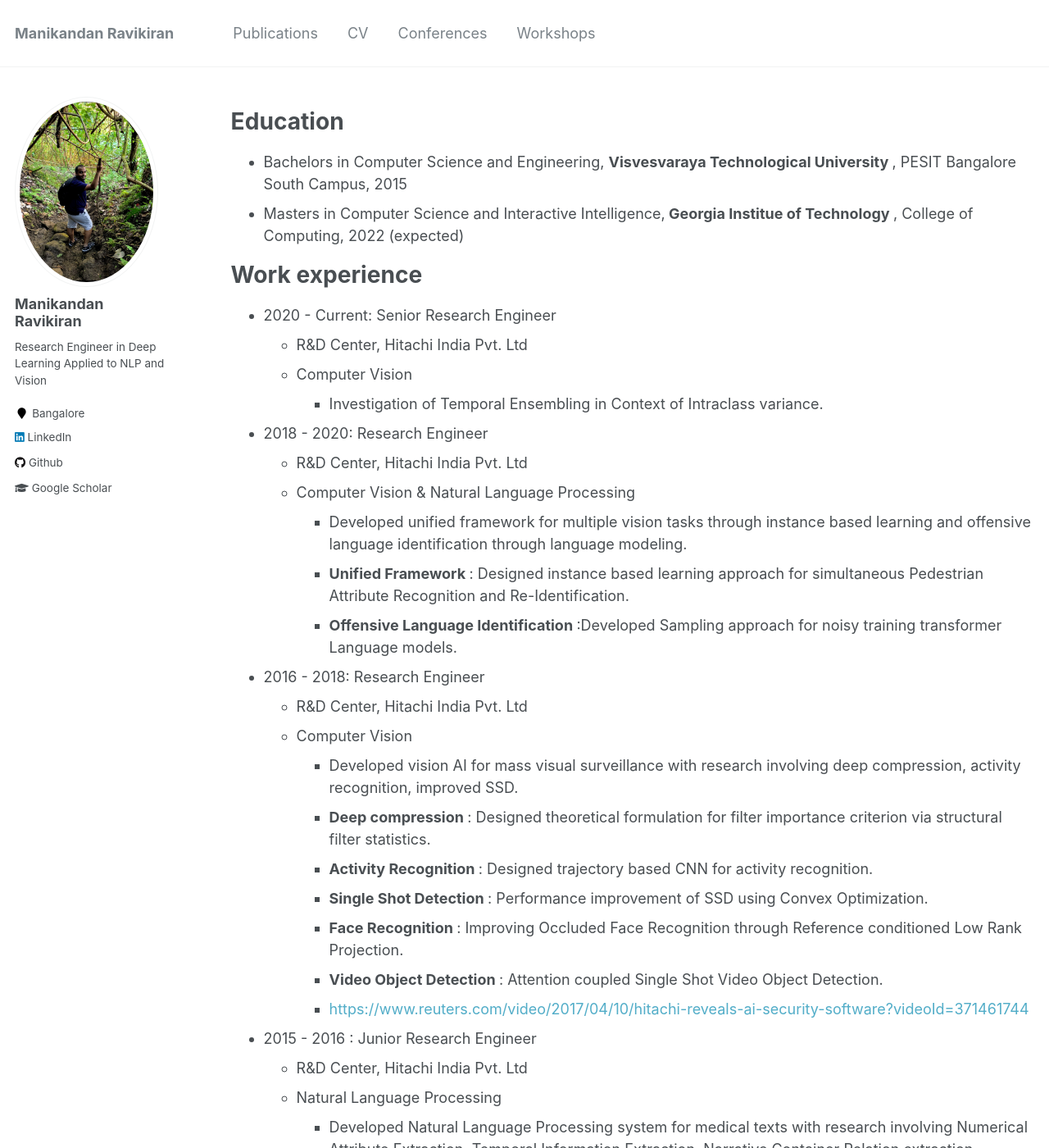
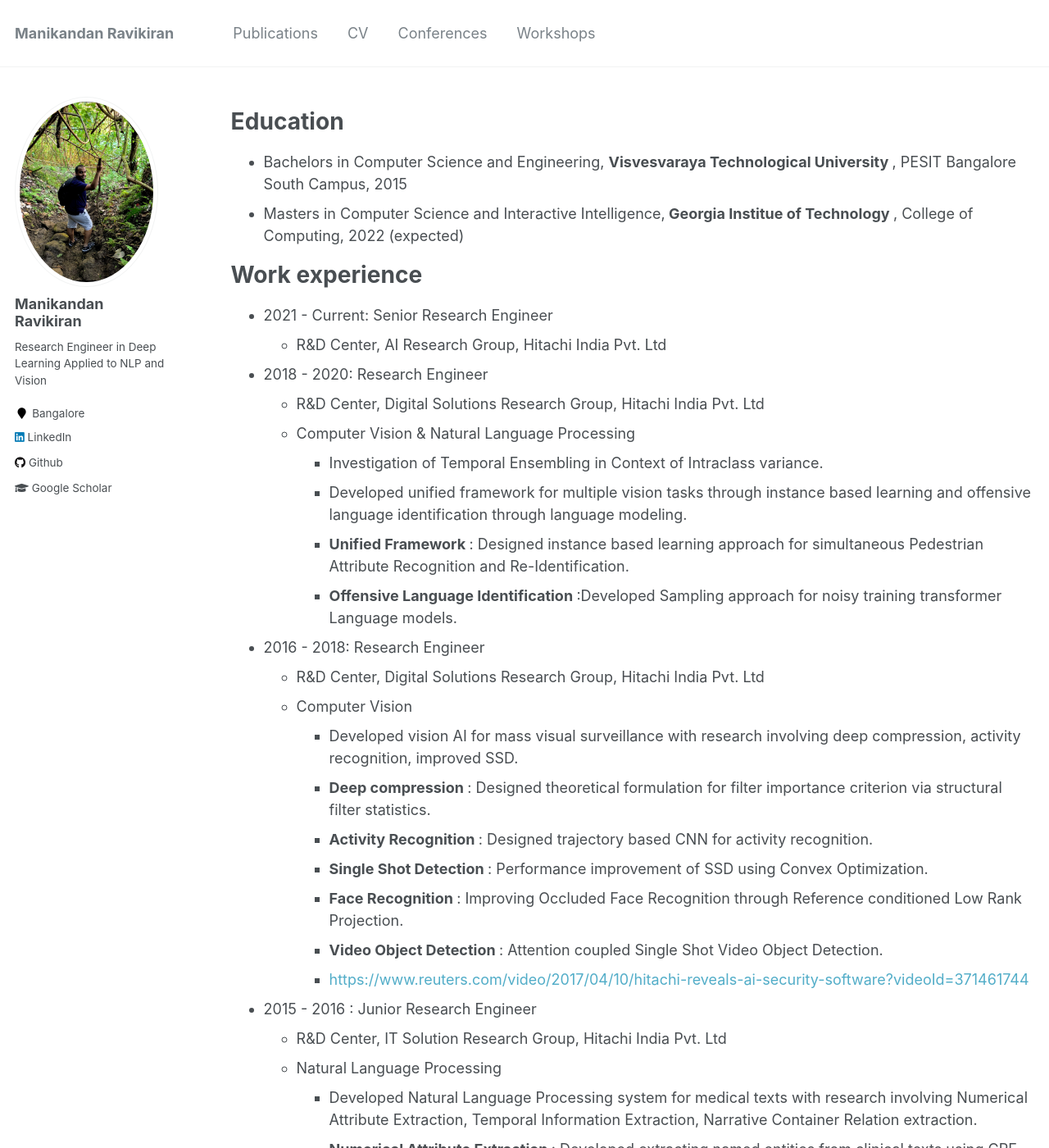
Before and after one commit to manikandan-ravikiran/manikandan-ravikiran.github.io, a Jekyll site: the page built from _pages/cv.md, in a window 1280 px wide and 1400 px high. Shown: the whole window at 82% size. Built offline with Jekyll 4.4.1, drawn with Linux system fonts in a browser that asks for light colours; some of the changed text lies outside the part shown.

Commit message:
Added patent 2021

```diff
--- a/_pages/cv.md
+++ b/_pages/cv.md
@@ -14,20 +14,19 @@ Education
 
 Work experience
 ======
-* 2020 - Current: Senior Research Engineer
-  * R&D Center, Hitachi India Pvt. Ltd
-  * Computer Vision
-    * Investigation of Temporal Ensembling in Context of Intraclass variance.
+* 2021 - Current: Senior Research Engineer
+  * R&D Center, AI Research Group, Hitachi India Pvt. Ltd
 
 * 2018 - 2020: Research Engineer
-  * R&D Center, Hitachi India Pvt. Ltd
+  * R&D Center, Digital Solutions Research Group, Hitachi India Pvt. Ltd
   * Computer Vision & Natural Language Processing
+    * Investigation of Temporal Ensembling in Context of Intraclass variance.
     * Developed unified framework for multiple vision tasks through instance based learning and offensive language identification through language modeling.
     * <b> Unified Framework </b>: Designed instance based learning approach for simultaneous Pedestrian Attribute Recognition and Re-Identification.
     * <b> Offensive Language Identification </b>:Developed Sampling approach for noisy training transformer Language models.
 
 * 2016 - 2018: Research Engineer
-  * R&D Center, Hitachi India Pvt. Ltd
+  * R&D Center, Digital Solutions Research Group, Hitachi India Pvt. Ltd
   * Computer Vision
     * Developed vision AI for mass visual surveillance with research involving deep compression, activity recognition, improved SSD.
     * <b> Deep compression </b>: Designed theoretical formulation for filter importance criterion via structural filter statistics.
@@ -38,7 +37,7 @@ Work experience
     * <a href="https://www.reuters.com/video/2017/04/10/hitachi-reveals-ai-security-software?videoId=371461744" style="text-decoration: none;"> https://www.reuters.com/video/2017/04/10/hitachi-reveals-ai-security-software?videoId=371461744 </a>
 
 * 2015 - 2016 : Junior Research Engineer
-  * R&D Center, Hitachi India Pvt. Ltd
+  * R&D Center, IT Solution Research Group, Hitachi India Pvt. Ltd
   * Natural Language Processing
     * Developed Natural Language Processing system for medical texts with research involving Numerical Attribute Extraction, Temporal Information Extraction, Narrative Container Relation extraction.
     * <b>Numerical Attribute Extraction </b>: Developed extracting named entities from clinical texts using CRF and SVM.
@@ -46,7 +45,7 @@ Work experience
     * <a href="http://www.hitachi.com/New/cnews/month/2017/12/171212.pdf" style="text-decoration: none;"> http://www.hitachi.com/New/cnews/month/2017/12/171212.pdf</a>
 
 * 2015 : Intern Research Engineer
-  * R&D Center, Hitachi India Pvt. Ltd
+  * R&D Center, IT Solution Research Group, Hitachi India Pvt. Ltd
   * Natural Language Processing
     * Acronym Sense Disambiguation from Medical Texts
     * Developed a acronym sense disambiguation system for clinical texts using structured sequence modeling involving CRF.
@@ -113,6 +112,8 @@ approaches solve 3x3 Raven’s Progressive Matrices </a>, Working Paper, 2019
 
 Patents
 ======
+* <b>Shibashish Sen</b>,Manikandan R, Yuichi Nonaka and Nestor Mariyasagayam - System and method to generate gating sequences for training model on multidomain datasets  - 2021
+* <b>Manikandan R</b>, Yuichi Nonaka and Nestor Mariyasagayam - System and method for generating filter sequences to Train Model on Completely Noisy Dataset  - 2021
 * <b>Manikandan R</b> and Shibashish Sen - System and Method to train neural network with Heterogenous Distillation - 2020
 * <b>Manikandan R</b> and Shibashish Sen - System and Method to train to Object Recognition Network with less data - 2019
 * <b>Manikandan R</b> - Method and System for generating an Optimal Object Recognition Network (OORN) with
```
Also changed, not shown: _pages/about.md (+0 -2 lines).
